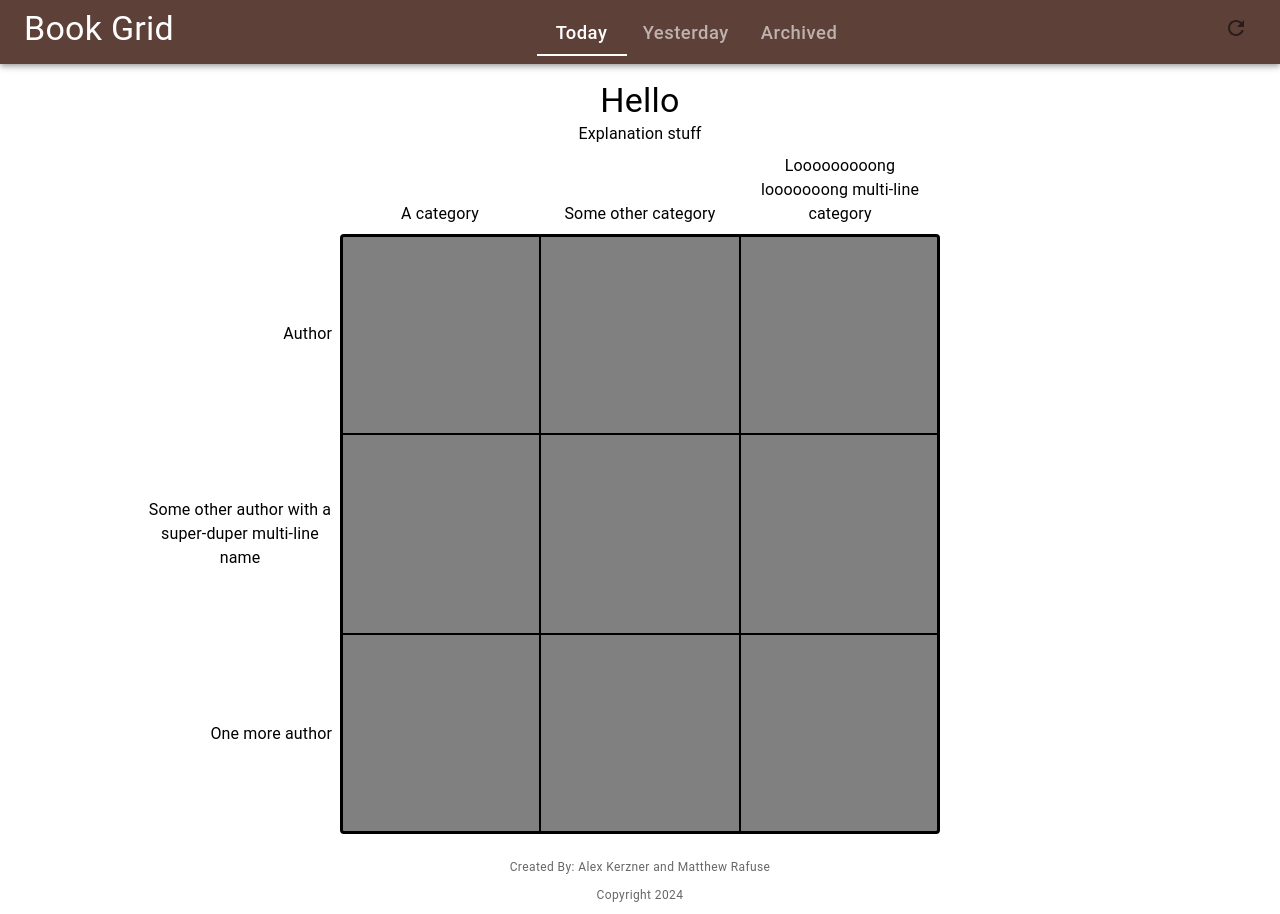
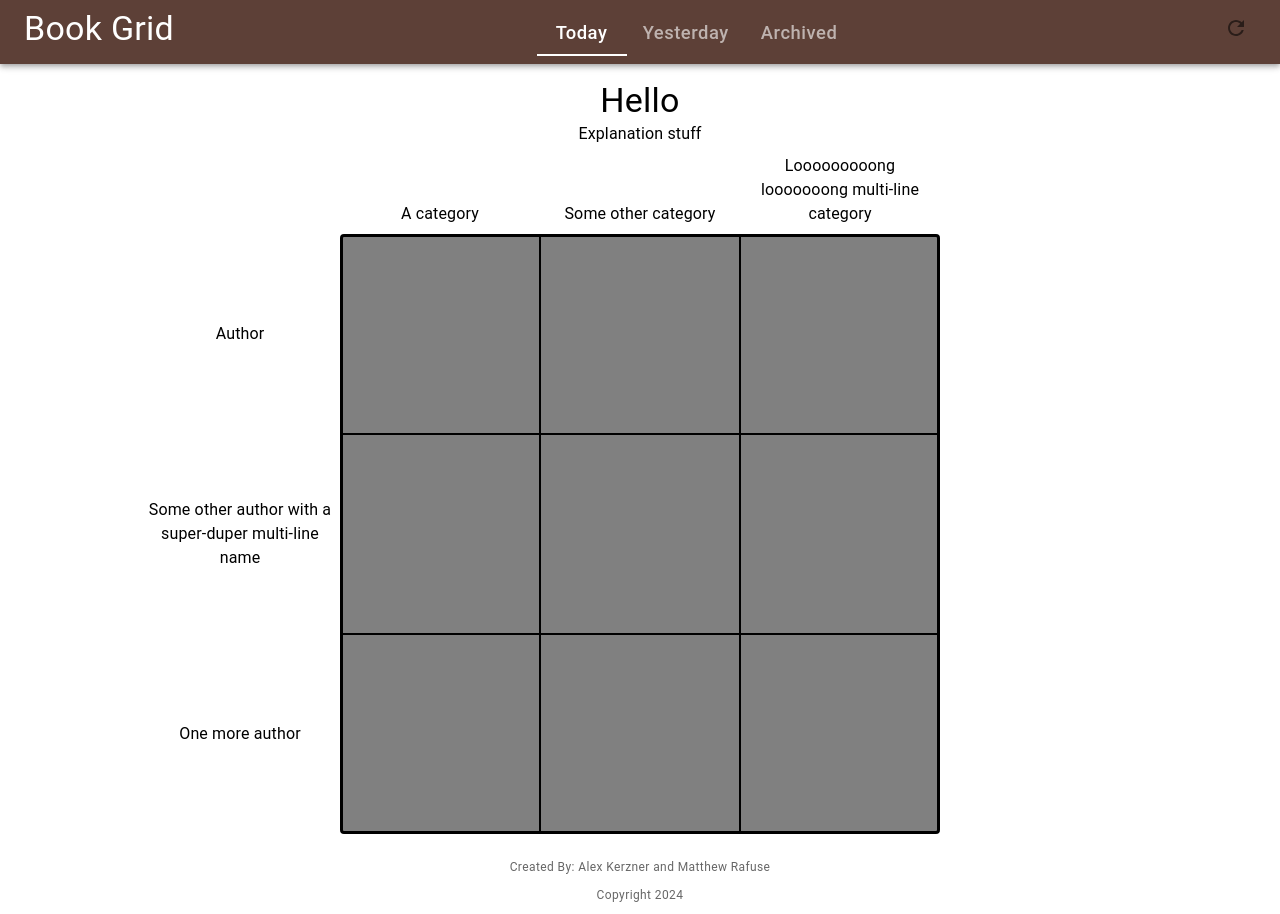
Before and after one commit to mattrafuse/bookgrid, a React (Vite) app in the folder ui/: page / in a window 1280 px wide. Built offline with nearby package versions, Linux system fonts and the light colour scheme.

Commit message:
Centre the names of authors in their column. I think it looks better, but feel free to revert if you disagree

```diff
--- a/ui/src/App.tsx
+++ b/ui/src/App.tsx
@@ -117,7 +117,7 @@ function App() {
                 gridColumn: '2',
                 display: 'flex',
                 alignItems: 'center',
-                justifyContent: 'end',
+                justifyContent: 'center',
                 p: 1,
               }}
             >
```
